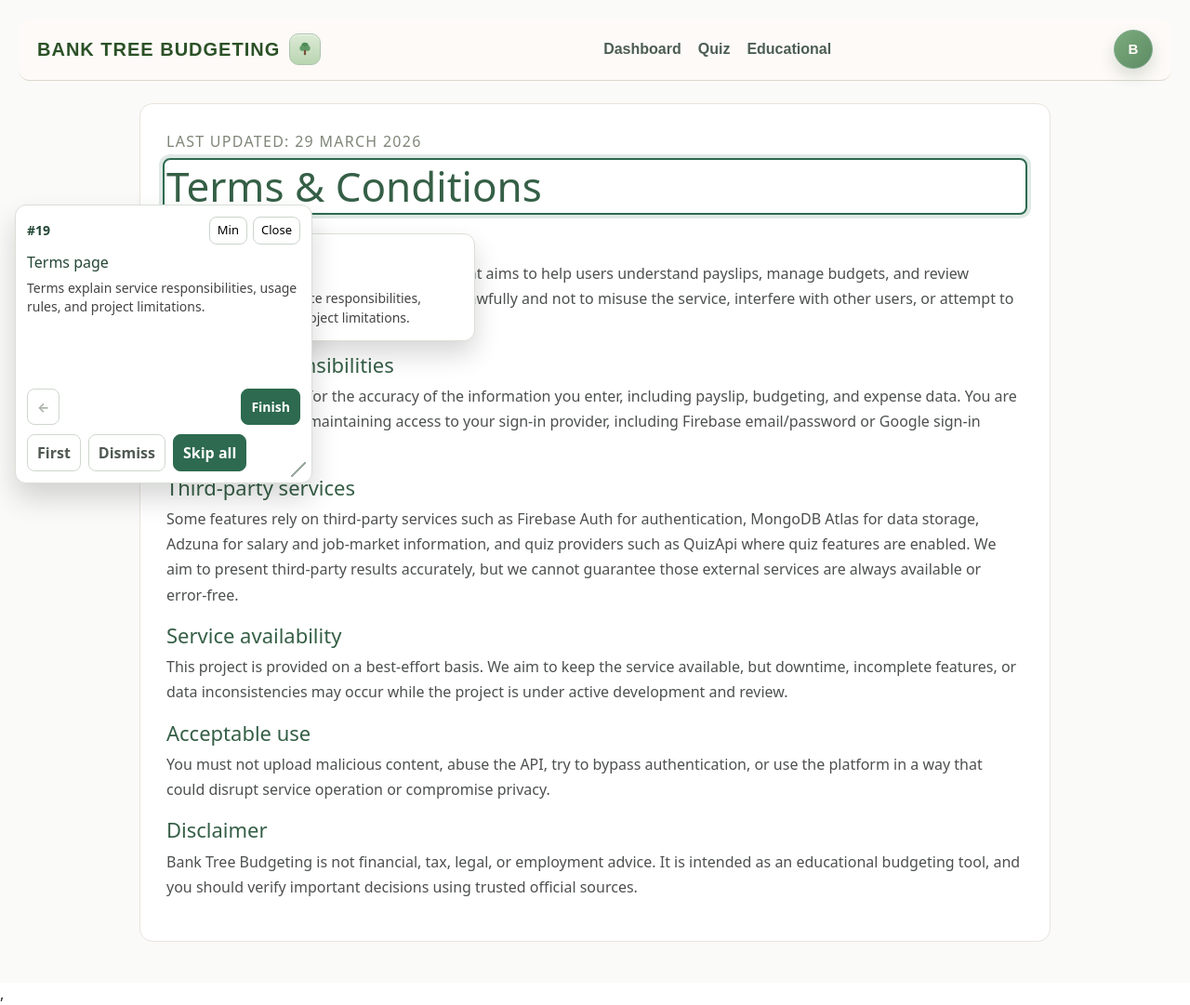
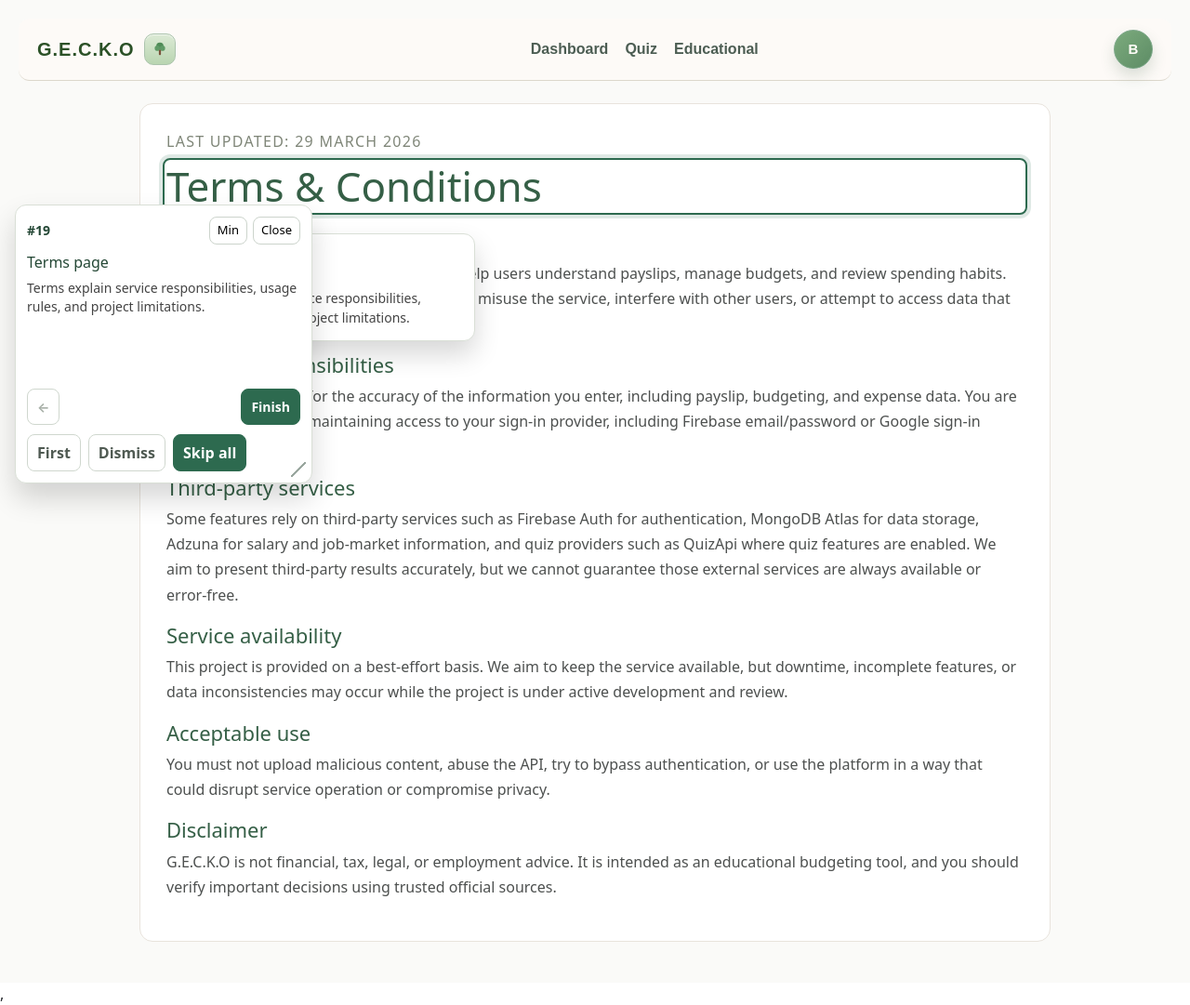
Before and after one commit to TamaraSovcikova/gecko, a React (Vite) app in the folder client/: page /terms in a window 1280 px wide. Shown: the whole page at 93% size. Built offline with nearby package versions, Linux system fonts and the light colour scheme; no server answers.

Commit message:
Scrum261: Update name

```diff
--- a/client/src/components/TopNav.tsx
+++ b/client/src/components/TopNav.tsx
@@ -28,7 +28,7 @@ const TopNav = () => {
             letterSpacing: "1px",
           }}
         >
-          BANK TREE BUDGETING
+          G.E.C.K.O
         </Link>
         <div
           style={{
--- a/client/src/pages/Terms/index.tsx
+++ b/client/src/pages/Terms/index.tsx
@@ -22,7 +22,7 @@ const Terms = () => {
         <section style={{ color: "#4d504f", lineHeight: 1.7 }}>
           <h2 style={{ color: "#355f46", fontSize: "22px" }}>Using the service</h2>
           <p>
-            Bank Tree Budgeting is a student project that aims to help users understand payslips,
+            G.E.C.K.O is a student project that aims to help users understand payslips,
             manage budgets, and review spending habits. You agree to use the app lawfully and not
             to misuse the service, interfere with other users, or attempt to access data that is
             not yours.
@@ -59,7 +59,7 @@ const Terms = () => {
 
           <h2 style={{ color: "#355f46", fontSize: "22px" }}>Disclaimer</h2>
           <p>
-            Bank Tree Budgeting is not financial, tax, legal, or employment advice. It is intended
+            G.E.C.K.O is not financial, tax, legal, or employment advice. It is intended
             as an educational budgeting tool, and you should verify important decisions using trusted
             official sources.
           </p>
```
Also changed, not shown: 1 other file (tests, documents, lock files or other folders).
